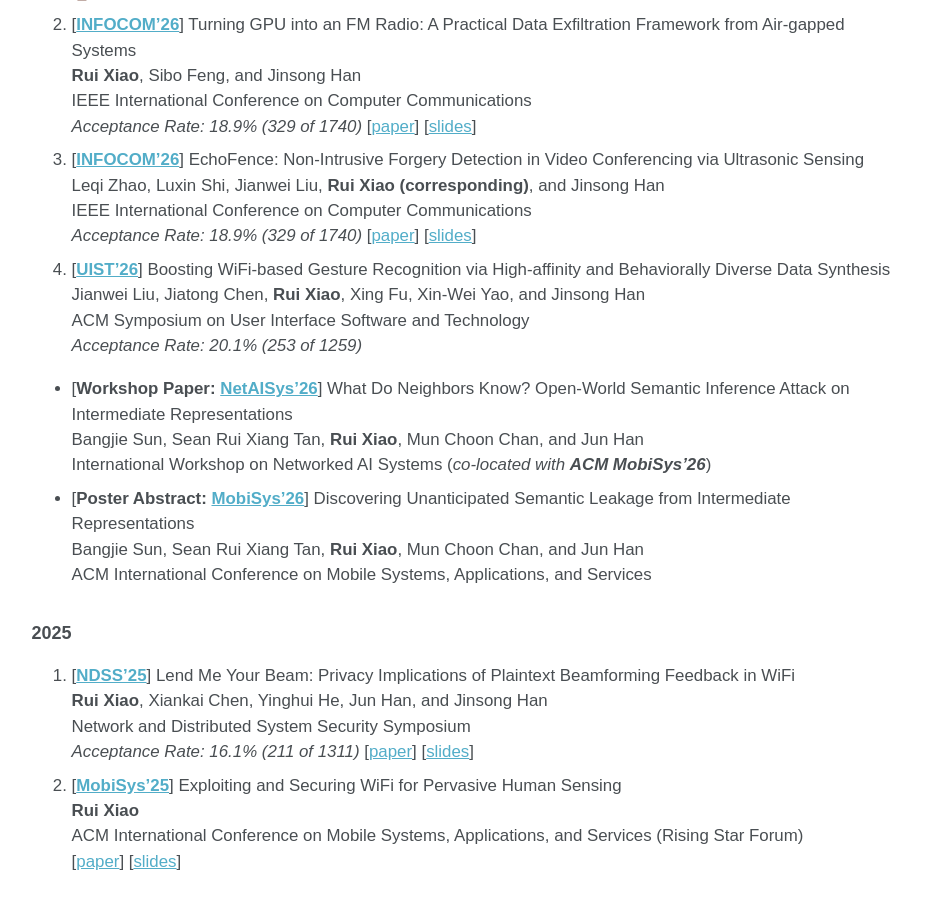
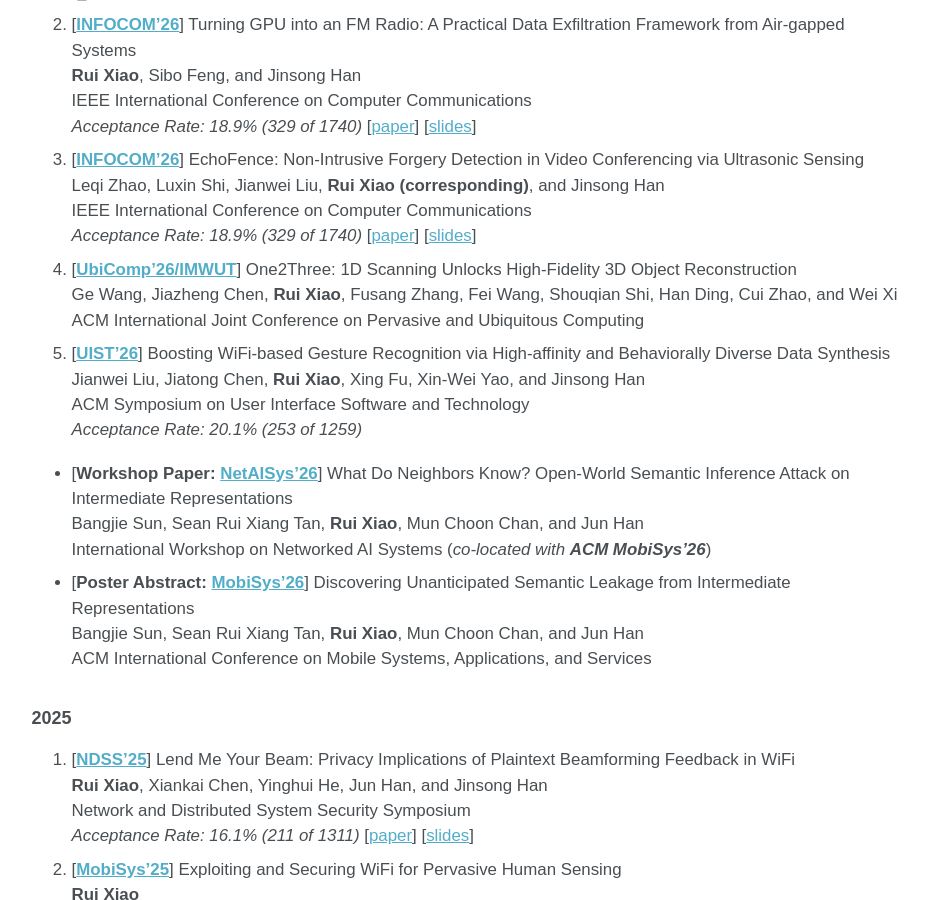
Before and after one commit to ruixiao24/ruixiao24.github.io, a Jekyll site: the page built from _pages/publications.md, in a window 1280 px wide and 900 px high, scrolled down 382 px. Shown: the whole window, without its empty margins (250-1178 px from the left). Built offline with Jekyll 4.4.1, drawn with Linux system fonts in a browser that asks for light colours.

Commit message:
Add UbiComp'26 publication entry
Added a new publication entry for UbiComp'26/IMWUT.

```diff
--- a/_pages/publications.md
+++ b/_pages/publications.md
@@ -18,6 +18,9 @@
    Leqi Zhao, Luxin Shi, Jianwei Liu, **Rui Xiao (corresponding)**, and Jinsong Han
    IEEE International Conference on Computer Communications
    *Acceptance Rate: 18.9% (329 of 1740)* [[paper](https://ruixiao24.github.io/files/echofense-infocom26.pdf)]  [[slides](https://ruixiao24.github.io/files/infocom26-echofense-slides.pdf)]
+1. [**[UbiComp'26/IMWUT](https://sigchi.org/events/ubicomp-iswc-2026/)**] One2Three: 1D Scanning Unlocks High-Fidelity 3D Object Reconstruction
+   Ge Wang, Jiazheng Chen, **Rui Xiao**, Fusang Zhang, Fei Wang, Shouqian Shi, Han Ding, Cui Zhao, and Wei Xi
+   ACM International Joint Conference on Pervasive and Ubiquitous Computing
 1. [**[UIST'26](https://uist.acm.org/2026/)**] Boosting WiFi-based Gesture Recognition via High-affinity and Behaviorally Diverse Data Synthesis
    Jianwei Liu, Jiatong Chen, **Rui Xiao**, Xing Fu, Xin-Wei Yao, and Jinsong Han
    ACM Symposium on User Interface Software and Technology
```
